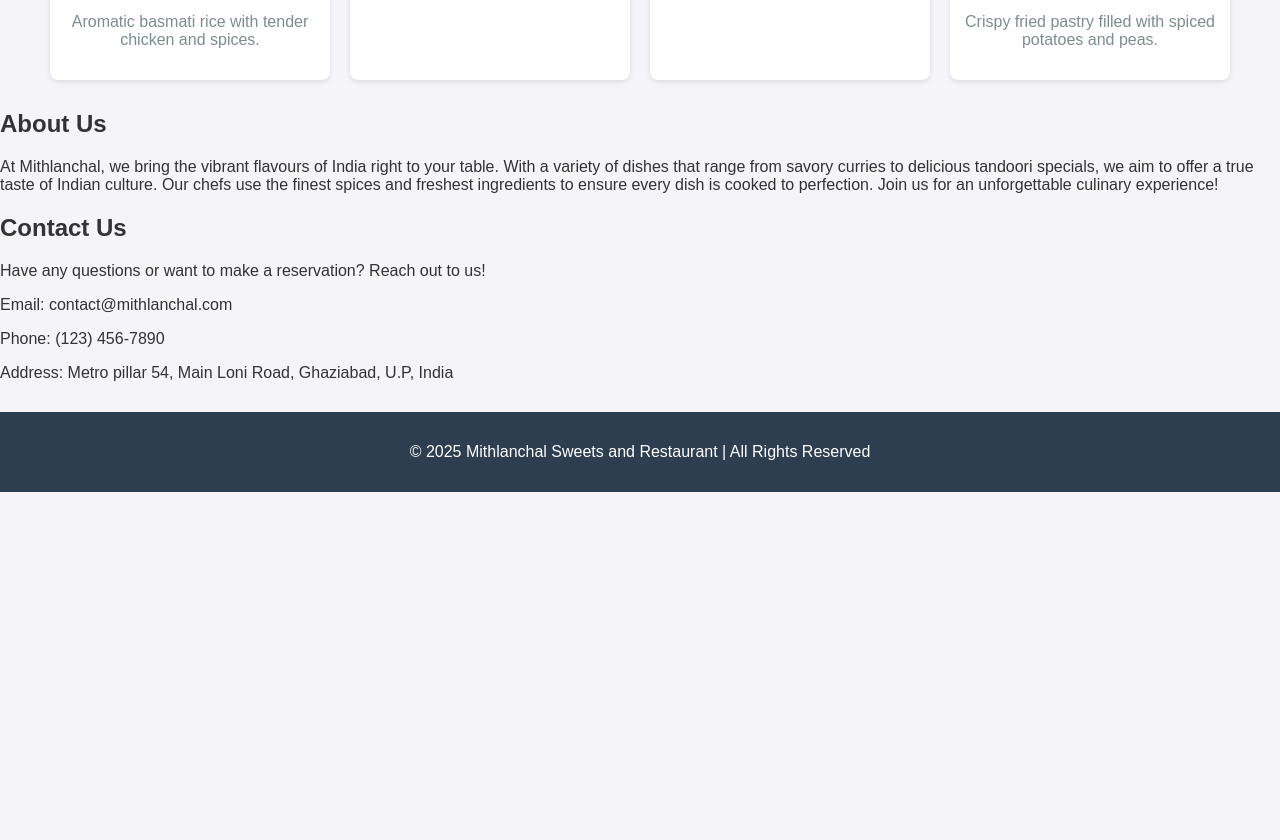
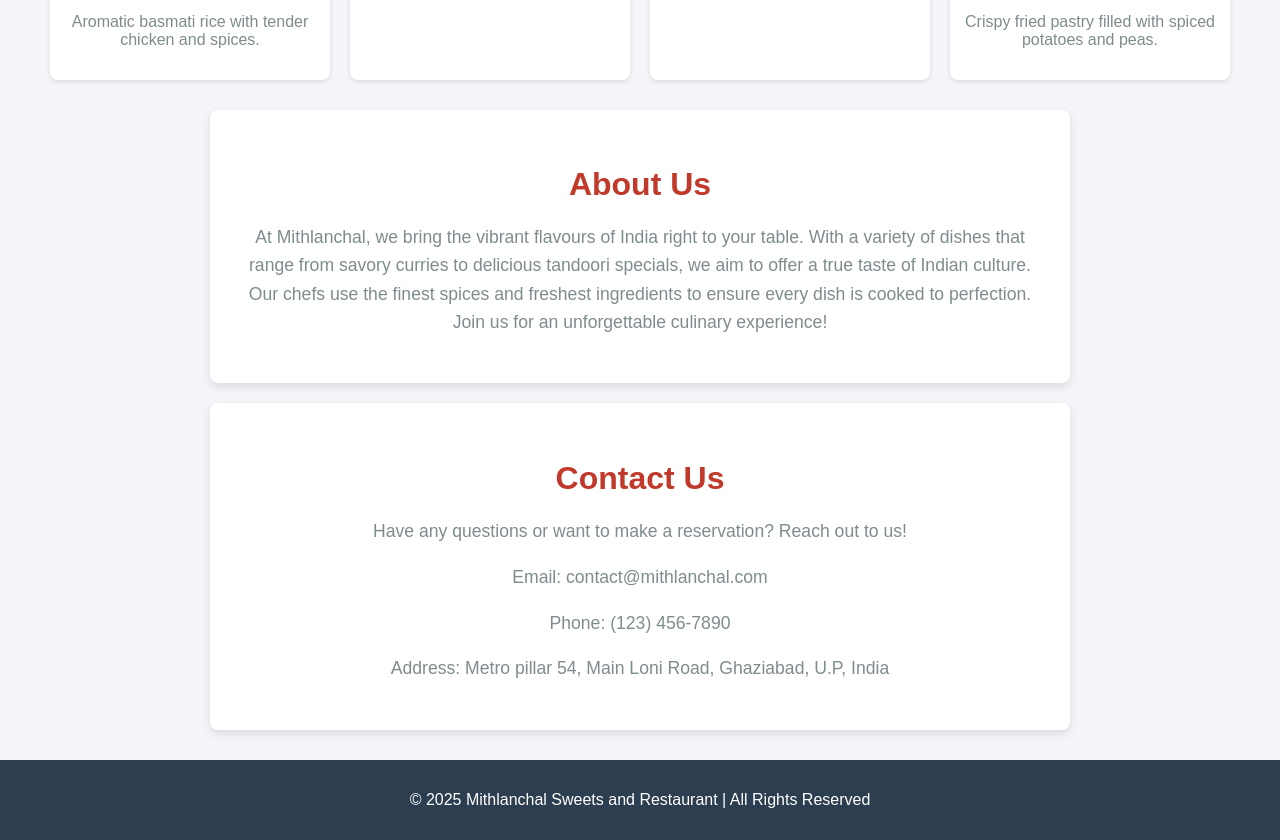
Before and after one commit to chander2207/restaurant-menu, a plain HTML site: page index.html in a window 1280 px wide. Shown: the part 614-1454 px from the top of the page. Before the commit the page ends 1106 px from the top, so only its background shows below. Drawn offline with Linux system fonts and the light colour scheme.

Commit message:
Update index.html

```diff
--- a/index.html
+++ b/index.html
@@ -76,6 +76,31 @@
             color: #7f8c8d;
         }
 
+        /* About Us and Contact Us Text Containers */
+        .about-container, .contact-container {
+            background-color: #ffffff;
+            box-shadow: 0 4px 10px rgba(0, 0, 0, 0.1);
+            border-radius: 8px;
+            padding: 30px;
+            margin: 20px auto;
+            width: 80%;
+            max-width: 800px;
+        }
+
+        .about-container h2, .contact-container h2 {
+            font-size: 2em;
+            color: #c0392b;
+            text-align: center;
+            margin-bottom: 20px;
+        }
+
+        .about-container p, .contact-container p {
+            font-size: 1.1em;
+            line-height: 1.6;
+            color: #7f8c8d;
+            text-align: center;
+        }
+
         footer {
             text-align: center;
             background-color: #2c3e50;
@@ -124,15 +149,12 @@
     </div>
 </section>
 
-<!--section id="about" class="about"-->
-<section id="about">
+<section id="about" class="about-container">
     <h2>About Us</h2>
-    <div class="about-container">
-        <p>At Mithlanchal, we bring the vibrant flavours of India right to your table. With a variety of dishes that range from savory curries to delicious tandoori specials, we aim to offer a true taste of Indian culture. Our chefs use the finest spices and freshest ingredients to ensure every dish is cooked to perfection. Join us for an unforgettable culinary experience!</p>
-    </div>
+    <p>At Mithlanchal, we bring the vibrant flavours of India right to your table. With a variety of dishes that range from savory curries to delicious tandoori specials, we aim to offer a true taste of Indian culture. Our chefs use the finest spices and freshest ingredients to ensure every dish is cooked to perfection. Join us for an unforgettable culinary experience!</p>
 </section>
 
-<section id="contact" class="contact">
+<section id="contact" class="contact-container">
     <h2>Contact Us</h2>
     <p>Have any questions or want to make a reservation? Reach out to us!</p>
     <p>Email: contact@mithlanchal.com</p>
```
